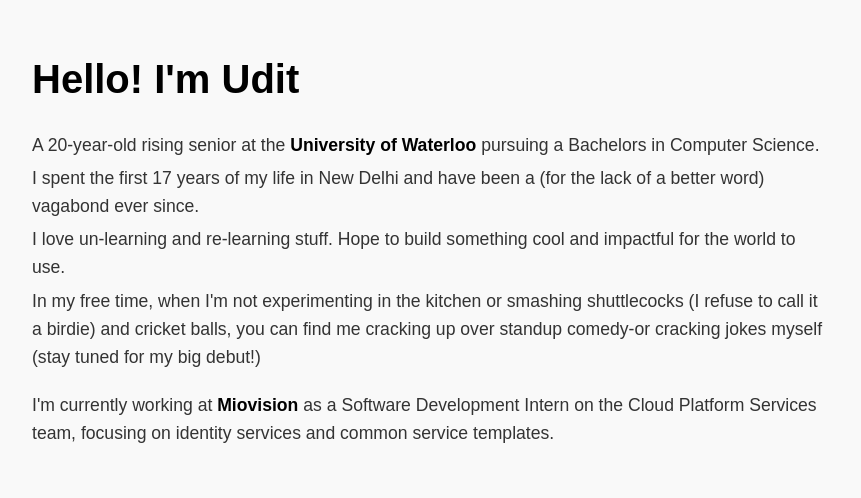
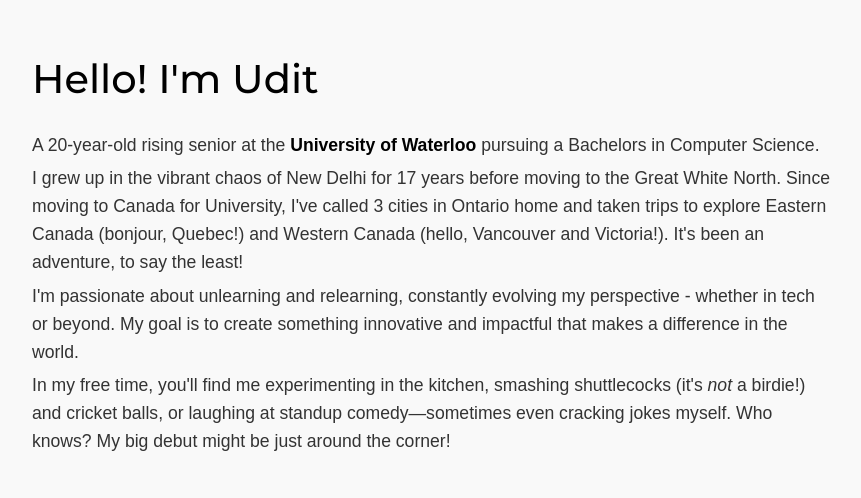
Before and after one commit to uditkhattar/uditkhattar.github.io, a plain HTML site: page index.html in a window 1280 px wide. Shown: the whole page, without its empty margins (208-1069 px from the left). Drawn offline with Linux system fonts and the light colour scheme; files that its build step writes are made by us from their sources.

Commit message:
fix styling, modify intro

```diff
--- a/css/styles.css
+++ b/css/styles.css
@@ -6,21 +6,18 @@ body {
   color: #333;
 }
 
-  /* Container Styling */
 .container {
   max-width: 800px;
   margin: 0 auto;
   padding: 20px;
 }
 
-  /* Header Styling */
 header h1 {
   font-size: 2.5em;
   color: #000;
   margin-bottom: 10px;
 }
 
-  /* Section Styling */
 section {
   margin: 20px 0;
 }
@@ -39,3 +36,10 @@ body {
 strong {
   color: #000;
 }
+
+.montserrat-heading {
+  font-family: "Montserrat", sans-serif;
+  font-optical-sizing: auto;
+  font-weight: 500;
+  font-style: normal;
+}
--- a/index.html
+++ b/index.html
@@ -1,38 +1,51 @@
 <!DOCTYPE html>
 <html lang="en">
+
   <head>
     <meta charset="UTF-8">
     <meta name="viewport" content="width=device-width, initial-scale=1.0">
     <title>Udit Khattar</title>
-  <link rel="stylesheet" href="styles.css">
+    <link rel="stylesheet" href="css/styles.css">
+    <link rel="preconnect" href="https://fonts.googleapis.com">
+    <link rel="preconnect" href="https://fonts.gstatic.com" crossorigin>
+    <link
+      href="https://fonts.googleapis.com/css2?family=Alata&family=Montserrat:ital,wght@0,100..900;1,100..900&display=swap"
+      rel="stylesheet">
   </head>
+
   <body>
     <div class="container">
       <header>
-      <h1>Hello! I'm Udit</h1>
+        <h1 class="montserrat-heading">Hello! I'm Udit</h1>
       </header>
       <section class="about">
         <p>
-        A 20-year-old rising senior at the <strong>University of Waterloo</strong> pursuing a Bachelors in Computer Science.
+          A 20-year-old rising senior at the <strong>University of Waterloo</strong> pursuing a Bachelors in Computer
+          Science.
         </p>
         <p>
-        I spent the first 17 years of my life in New Delhi and have been a (for the lack of a better word) vagabond ever since.
+          I grew up in the vibrant chaos of New Delhi for 17 years before moving to the Great White North. Since
+          moving to Canada for University, I've called 3 cities in Ontario home and taken trips to explore Eastern Canada
+          (bonjour, Quebec!) and Western Canada (hello, Vancouver and Victoria!). It's been an adventure, to say the least!
         </p>
         <p>
-        I love un-learning and re-learning stuff. Hope to build something cool and impactful for the world to use.
+          I'm passionate about unlearning and relearning, constantly evolving my perspective - whether in tech or beyond.
+          My goal is to create something innovative and impactful that makes a difference in the world.
         </p>
         <p>
-        In my free time, when I'm not experimenting in the kitchen or smashing shuttlecocks (I refuse to call it a birdie)
-        and cricket balls, you can find me cracking up over standup comedy-or cracking jokes myself (stay tuned for my big debut!)
+          In my free time, you'll find me experimenting in the kitchen, smashing shuttlecocks (it's <em>not</em> a birdie!) and cricket
+          balls, or laughing at standup comedy—sometimes even cracking jokes myself. Who knows? My big debut might be just around
+          the corner!
         </p>
       </section>
-    <section class="now">
-      <!-- <h2>Present</h2> -->
+      <!-- <section class="now">
+        <h2>Present</h2>
         <p>
-        I'm currently working at <strong>Miovision</strong> as a Software Development Intern on the Cloud Platform Services team, focusing on identity services and common service templates.
+          I'm currently working at <strong>Miovision</strong> as a Software Development Intern on the Cloud Platform
+          Services team, focusing on identity services and common service templates.
         </p>
       </section>
-    <!-- <section class="previously">
+      <section class="previously">
       <h2>Older</h2>
       <p>
         I’ve had the privilege of interning at <strong>Trend Micro</strong> and <strong>Idea Notion</strong>,
@@ -41,4 +54,5 @@
     </section> -->
     </div>
   </body>
+
 </html>
```
Lines whose indentation alone changed are shown as unchanged.
